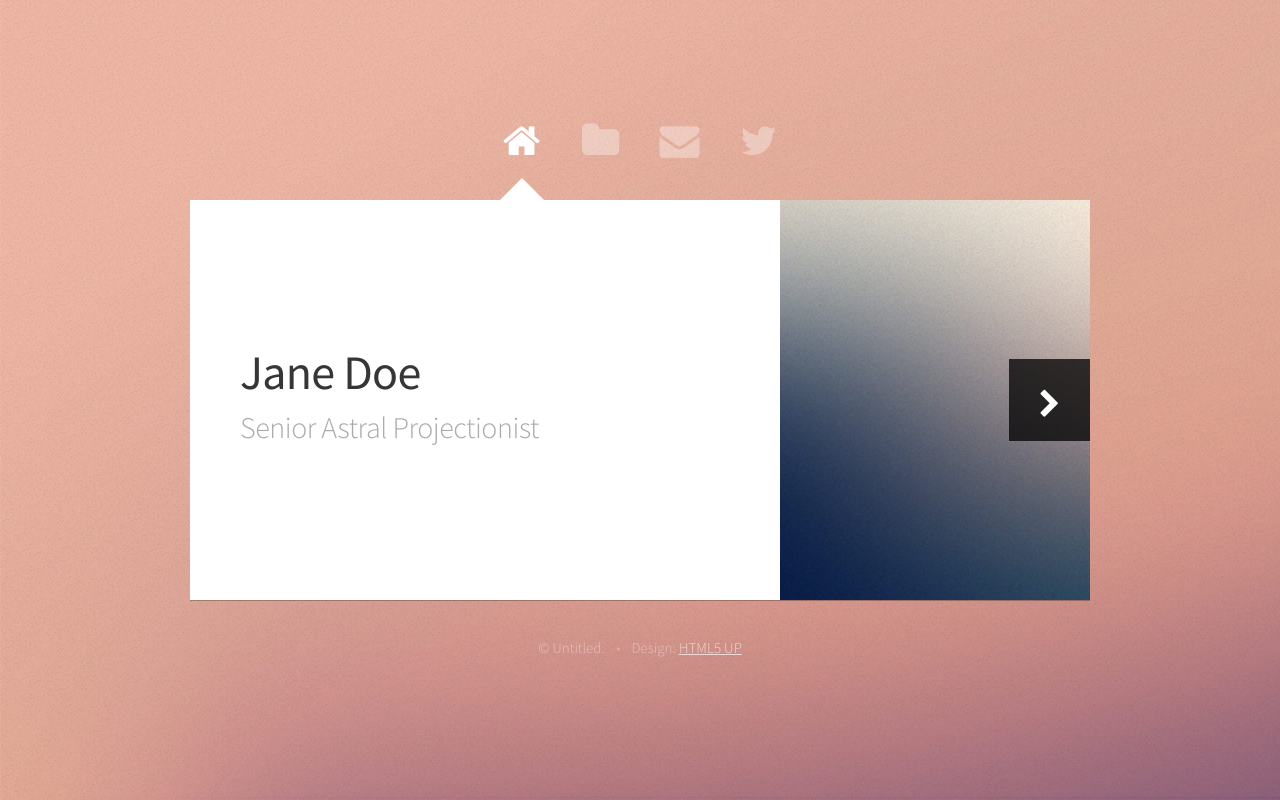
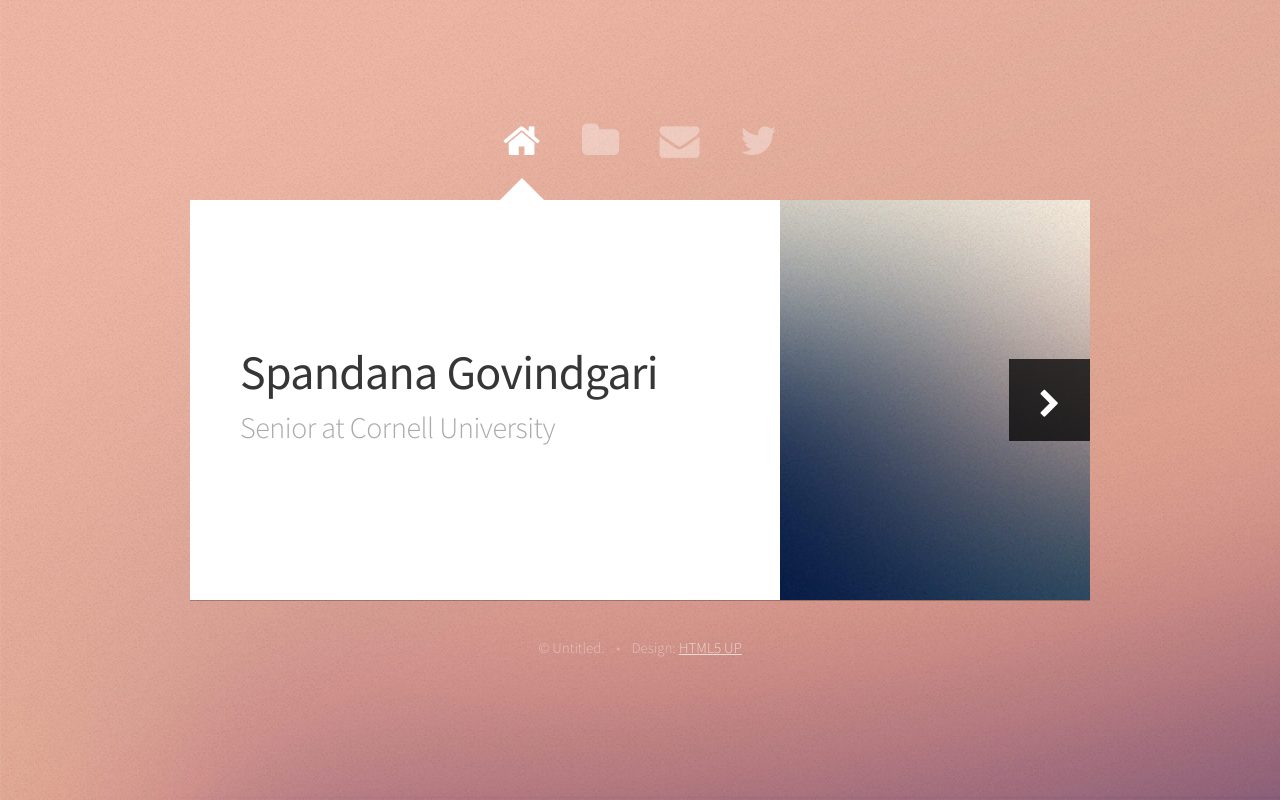
Before and after one commit to sgovindgari/sgovindgari.github.io, a plain HTML site: page index.html in a window 1280 px wide. Drawn offline with Linux system fonts and the light colour scheme.

Commit message:
changed name

```diff
--- a/index.html
+++ b/index.html
@@ -6,7 +6,7 @@
 -->
 <html>
 	<head>
-		<title>Astral by HTML5 UP</title>
+		<title>Spandana Govindgari</title>
 		<meta http-equiv="content-type" content="text/html; charset=utf-8" />
 		<meta name="description" content="" />
 		<meta name="keywords" content="" />
@@ -41,8 +41,8 @@
 						<!-- Me -->
 							<article id="me" class="panel">
 								<header>
-									<h1>Jane Doe</h1>
-									<p>Senior Astral Projectionist</p>
+									<h1>Spandana Govindgari</h1>
+									<p>Senior at Cornell University</p>
 								</header>
 								<a href="#work" class="jumplink pic">
 									<span class="arrow icon fa-chevron-right"><span>See my work</span></span>
```
